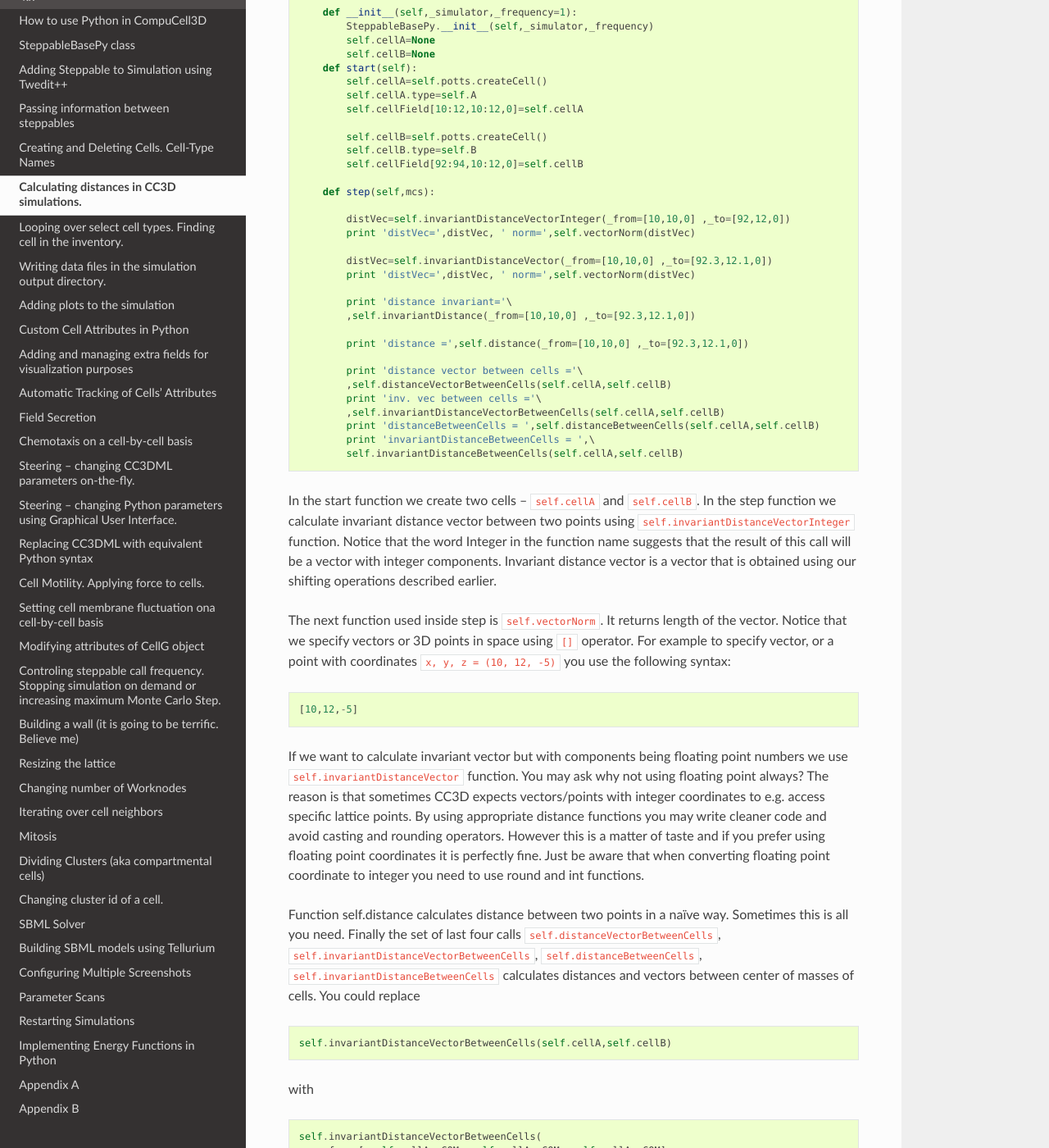
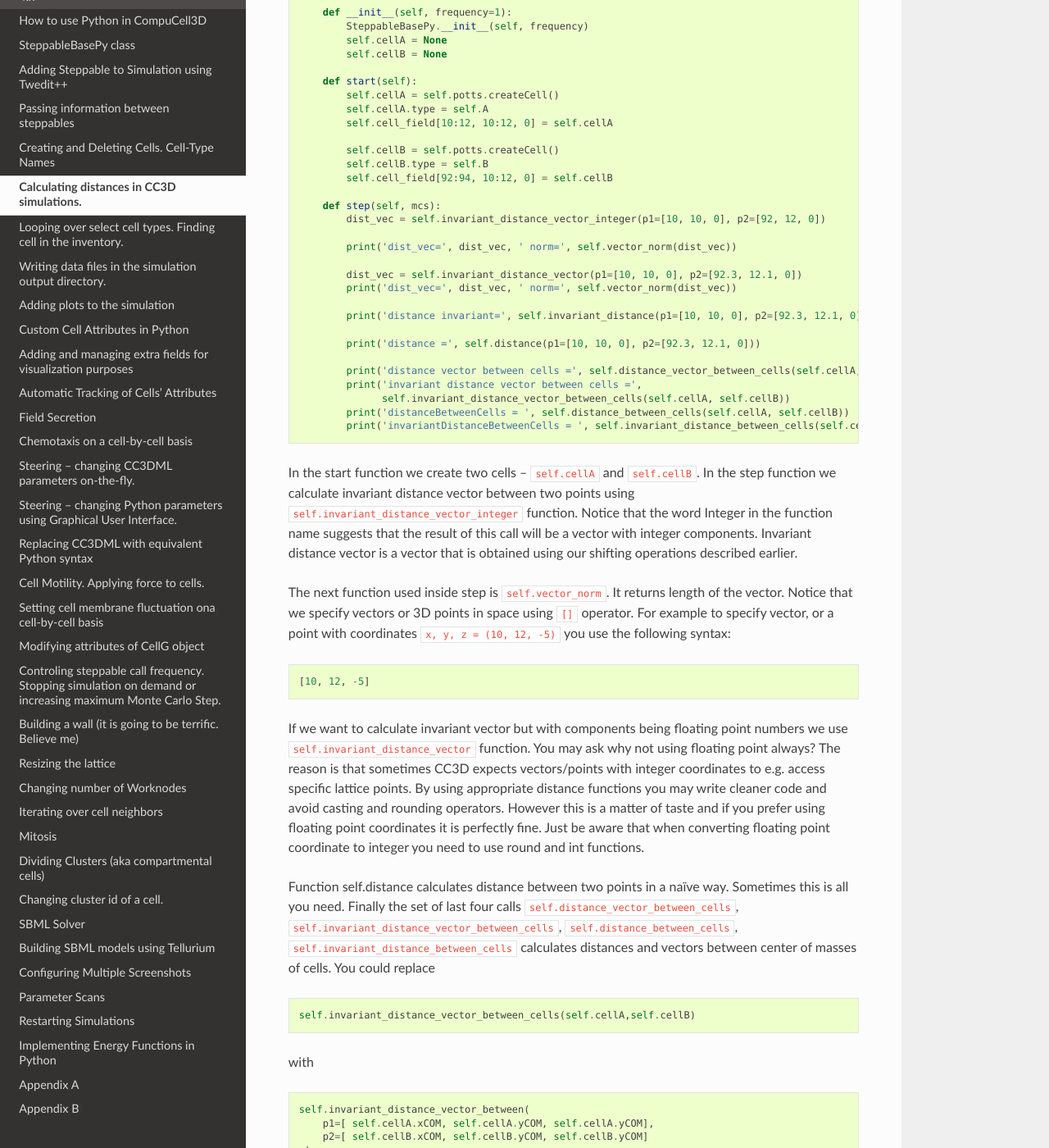
Before and after one commit to CompuCell3D/PythonScriptingManual, a Sphinx documentation site: the page built from docs/calculating_distances_in_CC3D_simulations.rst, in a window 1280 px wide and 1400 px high, scrolled down 776 px. Shown: the whole window at 82% size. Built offline with Sphinx 7.4.7 and the Read the Docs theme 2.0.0, drawn with Linux system fonts in a browser that asks for light colours.

Commit message:
updated chpter on distances

```diff
--- a/docs/calculating_distances_in_CC3D_simulations.rst
+++ b/docs/calculating_distances_in_CC3D_simulations.rst
@@ -36,61 +36,62 @@ cells or between any 3D points:
 
 .. code-block:: python
 
+
+
+
     class CellDistanceSteppable(SteppableBasePy):
 
-        def __init__(self,_simulator,_frequency=1):
-            SteppableBasePy.__init__(self,_simulator,_frequency)
-            self.cellA=None
-            self.cellB=None
+        def __init__(self, frequency=1):
+            SteppableBasePy.__init__(self, frequency)
+            self.cellA = None
+            self.cellB = None
+
         def start(self):
-            self.cellA=self.potts.createCell()
-            self.cellA.type=self.A
-            self.cellField[10:12,10:12,0]=self.cellA
+            self.cellA = self.potts.createCell()
+            self.cellA.type = self.A
+            self.cell_field[10:12, 10:12, 0] = self.cellA
 
-            self.cellB=self.potts.createCell()
-            self.cellB.type=self.B
-            self.cellField[92:94,10:12,0]=self.cellB
+            self.cellB = self.potts.createCell()
+            self.cellB.type = self.B
+            self.cell_field[92:94, 10:12, 0] = self.cellB
 
-        def step(self,mcs):
+        def step(self, mcs):
+            dist_vec = self.invariant_distance_vector_integer(p1=[10, 10, 0], p2=[92, 12, 0])
 
-            distVec=self.invariantDistanceVectorInteger(_from=[10,10,0] ,_to=[92,12,0])
-            print 'distVec=',distVec, ' norm=',self.vectorNorm(distVec)
+            print('dist_vec=', dist_vec, ' norm=', self.vector_norm(dist_vec))
 
-            distVec=self.invariantDistanceVector(_from=[10,10,0] ,_to=[92.3,12.1,0])
-            print 'distVec=',distVec, ' norm=',self.vectorNorm(distVec)
+            dist_vec = self.invariant_distance_vector(p1=[10, 10, 0], p2=[92.3, 12.1, 0])
+            print('dist_vec=', dist_vec, ' norm=', self.vector_norm(dist_vec))
 
-            print 'distance invariant='\
-            ,self.invariantDistance(_from=[10,10,0] ,_to=[92.3,12.1,0])
+            print('distance invariant=', self.invariant_distance(p1=[10, 10, 0], p2=[92.3, 12.1, 0]))
 
-            print 'distance =',self.distance(_from=[10,10,0] ,_to=[92.3,12.1,0])
+            print('distance =', self.distance(p1=[10, 10, 0], p2=[92.3, 12.1, 0]))
 
-            print 'distance vector between cells ='\
-            ,self.distanceVectorBetweenCells(self.cellA,self.cellB)
-            print 'inv. vec between cells ='\
-            ,self.invariantDistanceVectorBetweenCells(self.cellA,self.cellB)
-            print 'distanceBetweenCells = ',self.distanceBetweenCells(self.cellA,self.cellB)
-            print 'invariantDistanceBetweenCells = ',\
-            self.invariantDistanceBetweenCells(self.cellA,self.cellB)
+            print('distance vector between cells =', self.distance_vector_between_cells(self.cellA, self.cellB))
+            print('invariant distance vector between cells =',
+                  self.invariant_distance_vector_between_cells(self.cellA, self.cellB))
+            print('distanceBetweenCells = ', self.distance_between_cells(self.cellA, self.cellB))
+            print('invariantDistanceBetweenCells = ', self.invariant_distance_between_cells(self.cellA, self.cellB))
 
 In the start function we create two cells – ``self.cellA`` and ``self.cellB``.
 In the step function we calculate invariant distance vector between two
-points using ``self.invariantDistanceVectorInteger`` function. Notice that
+points using ``self.invariant_distance_vector_integer`` function. Notice that
 the word Integer in the function name suggests that the result of this
 call will be a vector with integer components. Invariant distance vector
 is a vector that is obtained using our shifting operations described
 earlier.
 
-The next function used inside step is ``self.vectorNorm``. It returns length
+The next function used inside step is ``self.vector_norm``. It returns length
 of the vector. Notice that we specify vectors or 3D points in space
 using ``[]`` operator. For example to specify vector, or a point with
 coordinates ``x, y, z = (10, 12, -5)`` you use the following syntax:
 
 .. code-block:: python
 
-    [10,12,-5]
+    [10, 12, -5]
 
 If we want to calculate invariant vector but with components being
-floating point numbers we use ``self.invariantDistanceVector`` function. You
+floating point numbers we use ``self.invariant_distance_vector`` function. You
 may ask why not using floating point always? The reason is that
 sometimes CC3D expects vectors/points with integer coordinates to e.g.
 access specific lattice points. By using appropriate distance functions
@@ -102,23 +103,22 @@ functions.
 
 Function self.distance calculates distance between two points in a naïve
 way. Sometimes this is all you need. Finally the set of last four calls
-``self.distanceVectorBetweenCells``,
-``self.invariantDistanceVectorBetweenCells``, ``self.distanceBetweenCells``,
-``self.invariantDistanceBetweenCells`` calculates distances and vectors
+``self.distance_vector_between_cells``,
+``self.invariant_distance_vector_between_cells``, ``self.distance_between_cells``,
+``self.invariant_distance_between_cells`` calculates distances and vectors
 between center of masses of cells. You could replace
 
 .. code-block:: python
 
-    self.invariantDistanceVectorBetweenCells(self.cellA,self.cellB)
+    self.invariant_distance_vector_between_cells(self.cellA,self.cellB)
 
 with
 
 .. code-block:: python
 
-    self.invariantDistanceVectorBetweenCells(
-        _from=[ self.cellA.xCOM, self.cellA.yCOM, self.cellA.yCOM],
-        _to=[ self.cellB.xCOM, self.cellB.yCOM, self.cellB.yCOM]
+    self.invariant_distance_vector_between(
+        p1=[ self.cellA.xCOM, self.cellA.yCOM, self.cellA.yCOM],
+        p2=[ self.cellB.xCOM, self.cellB.yCOM, self.cellB.yCOM]
      )
 
-
 but it is not hard to notice that the former is much easier to read.
```
